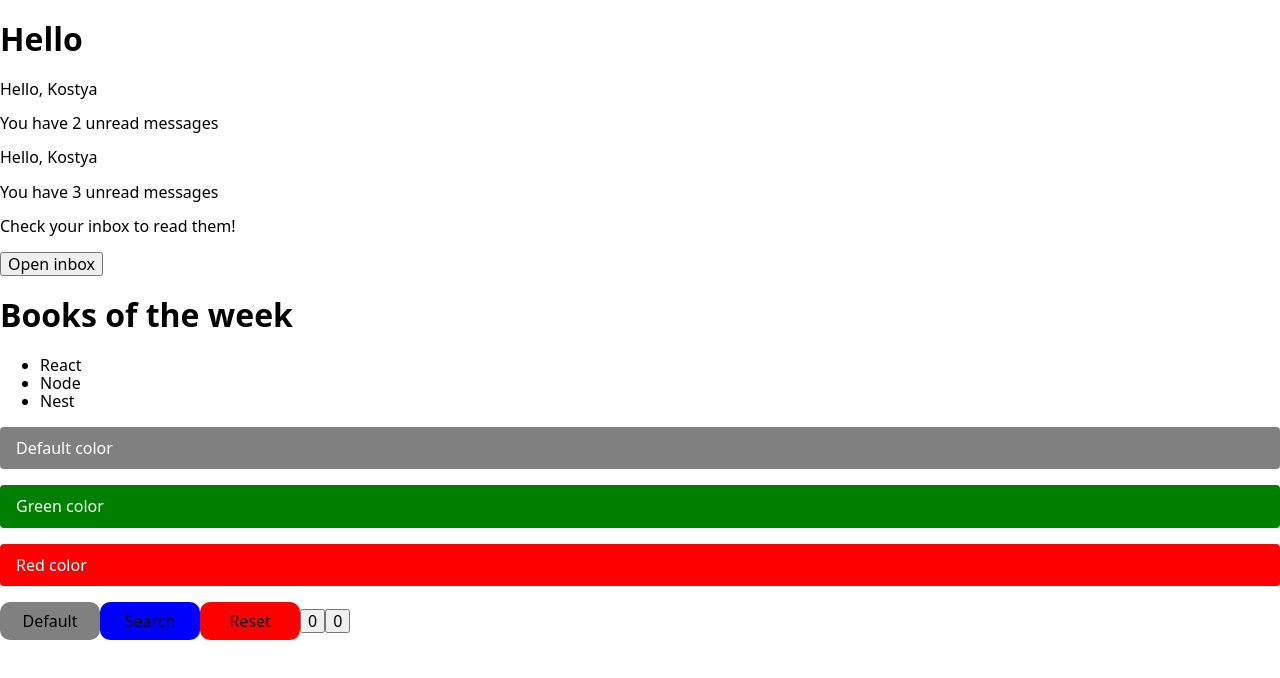
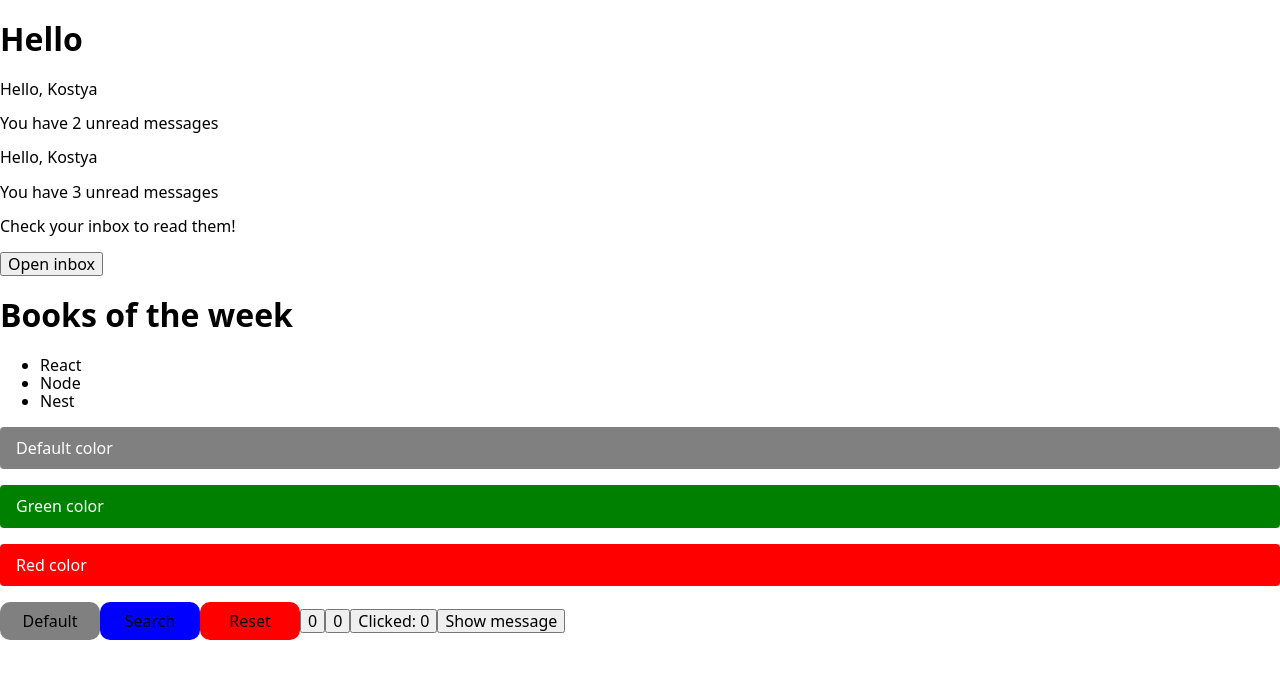
Before and after one commit to kostyaslob/Taska, a React (Vite) app: page / in a window 1280 px wide. Shown: the top 678 px of the page. Built offline with nearby package versions, Linux system fonts and the light colour scheme.

Commit message:
some practice

```diff
--- a/src/components/App.tsx
+++ b/src/components/App.tsx
@@ -4,6 +4,7 @@ import List from "./List/List";
 import Alert from "./Alert/Alert";
 import Button from "./Button/Button";
 import ClickCounter from "./ClickCounter/ClickCounter";
+import SomeState from "./SomeState/SomeState"
 import { useState } from "react";
 
 const username = "Kostya";
@@ -48,6 +49,7 @@ export default function App() {
       ></Button>
       <ClickCounter value={clicks} onUpdate={handleClick} />
       <ClickCounter value={clicks} onUpdate={handleClick} />
+      <SomeState />
     </>
   );
 }
--- /dev/null
+++ b/src/components/SomeState/SomeState.tsx
@@ -0,0 +1,20 @@
+import { useState } from "react";
+
+export default function SomeState() {
+  const [clicks, setClicks] = useState<number>(0);
+  const [isOpen, setIsOpen] = useState<boolean>(false);
+
+  const toggleMessage = () => {
+    setIsOpen(!isOpen);
+  };
+
+  return (
+    <>
+      <button onClick={() => setClicks(clicks + 1)}>Clicked: {clicks}</button>
+      <button onClick={toggleMessage}>
+        {isOpen ? "Hide message" : "Show message"}
+          </button>
+          {isOpen && <p>You toogle me!</p>}
+    </>
+  );
+}
```
